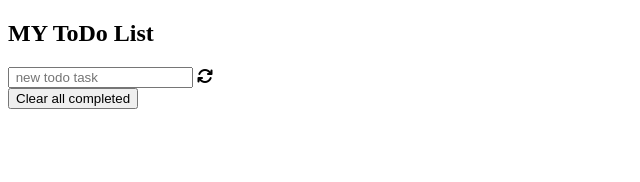
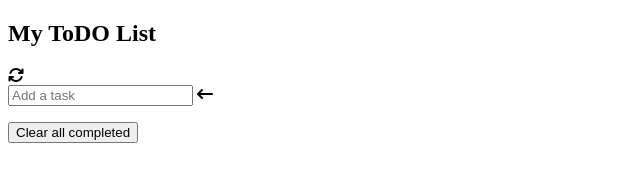
Before and after one commit to RichardChileya/ToDo-List, a website: page src/index.html in a window 1280 px wide. Shown: the whole page, without its empty margins (0-640 px from the left). Drawn offline with Linux system fonts and the light colour scheme.

Commit message:
Update structure with classes and ID's for styling

```diff
--- a/src/index.html
+++ b/src/index.html
@@ -1,36 +1,30 @@
 <!DOCTYPE html>
 <html lang="en">
   <head>
-  <meta charset="UTF-8">
-  <meta http-equiv="X-UA-Compatible" content="IE=edge">
-  <meta name="viewport" content="width=device-width, initial-scale=1.0">
-  <title>Document</title>
-  <script src="https://kit.fontawesome.com/95c0469538.js" crossorigin="anonymous"></script>
+    <meta charset="UTF-8" />
+    <meta name="viewport" content="width=device-width, initial-scale=1.0" />
+    <title>My ToDo List</title>
+    <script src="https://kit.fontawesome.com/97bb250fba.js" crossorigin="anonymous"></script>
   </head>
   <body>
     <main>
-    <section class="container">
-      <header>
-        <h2 class="todoHeader">MY ToDo List</h2>
+      <section class="display__list">
+        <div class="display__list__container">
+          <header class="space__between">
+            <h2>My ToDO List</h2>
+            <i class="fa-solid fa-arrows-rotate"></i>
           </header>
 
-      <section>
           <form>
-          <div class="inputBox">
-            <input type="text" class="input" id="input" placeholder=" new todo task">
-          <i class="fa-solid fa-arrows-rotate arrow"></i>
+            <div class="user__input space__between">
+              <input type="text" id="user__input__field" placeholder="Add a task"/>
+              <i class="fa-solid fa-arrow-left-long" id="user__input__btn"></i>
             </div>
-          <div class="error"></div>
+          </form>
 
-
-        </form>
-        <div class="todoContainer">
-          <!-- Dynamic Code Here -->
+          <ul id="list-container"></ul>
+          <button type="button" id="clear__all">Clear all completed</button>
         </div>
-        <div class="clear">
-          <button type="button" id="clear-completed" class="clearAllTasks">Clear all completed</button>
-        </div>
-      </section>
       </section>
     </main>
   </body>
```
Lines whose indentation alone changed are shown as unchanged.
